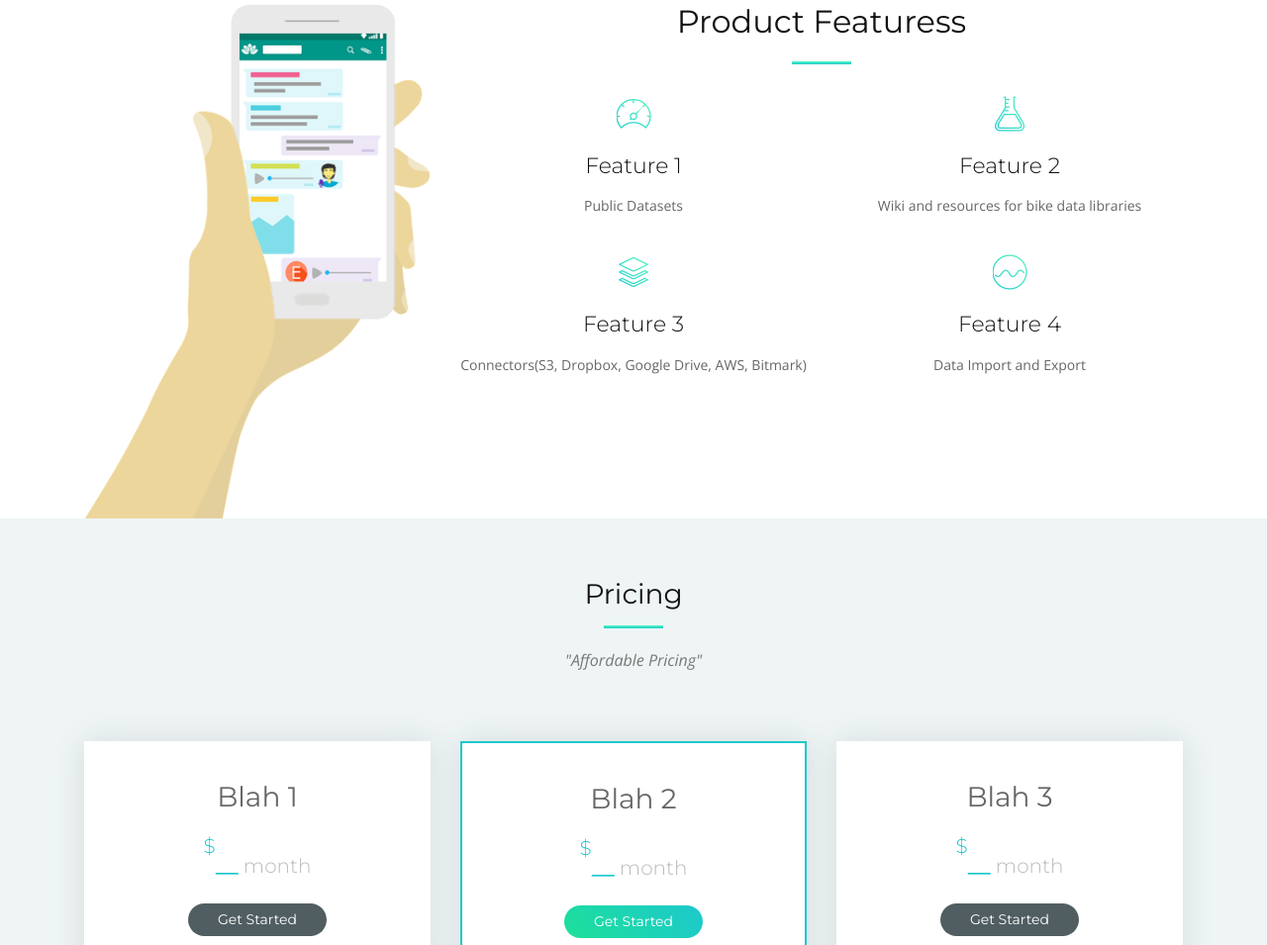
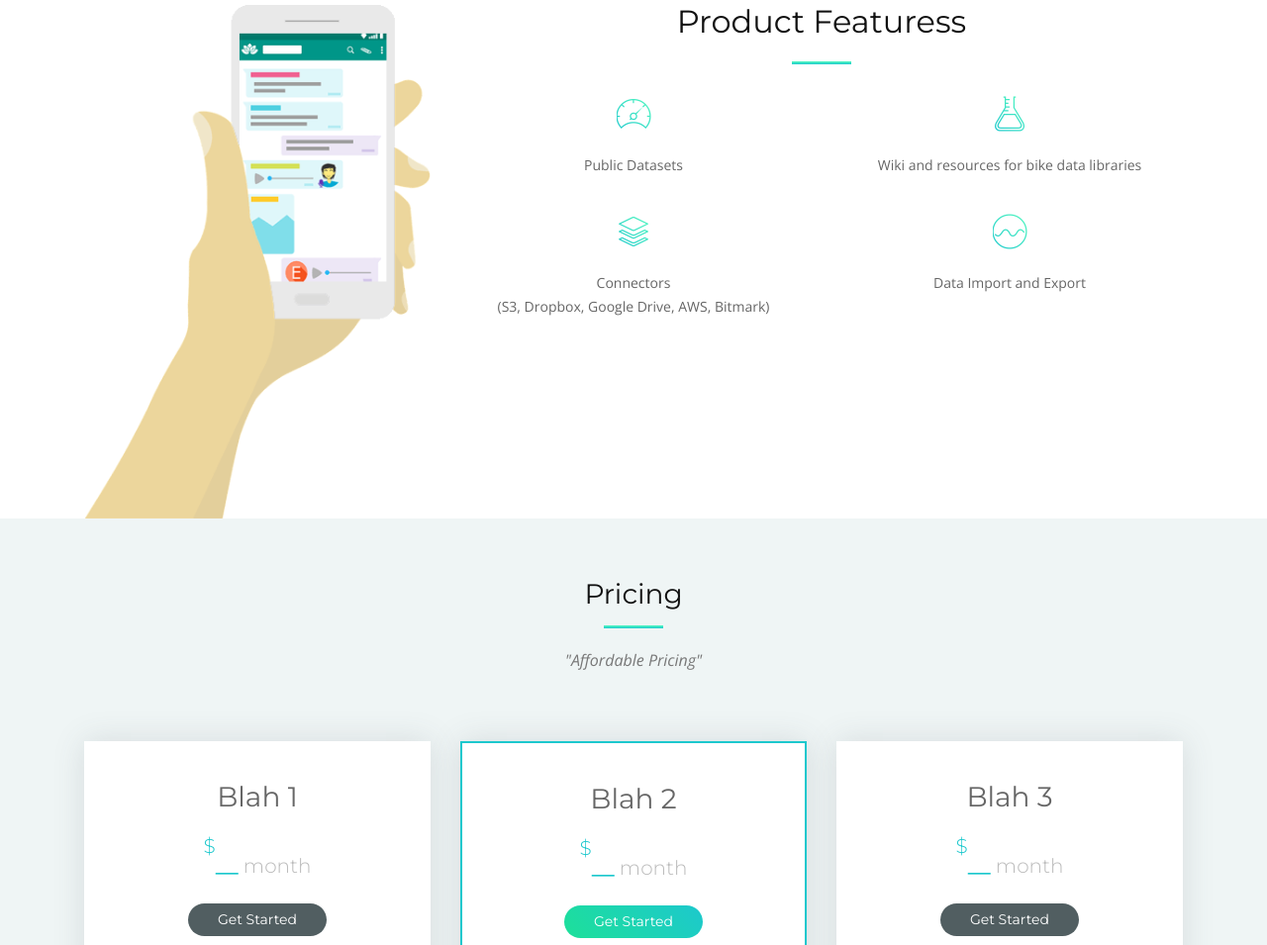
Before and after one commit to Hiccup99/Peerlocity, a plain HTML site: page index.html in a window 1280 px wide. Shown: the part 1662-2617 px from the top of the page at 99% size. Drawn offline with nearby package versions, Linux system fonts and the light colour scheme; files whose address does not match are found by name.

Commit message:
Add files via upload

```diff
--- a/index.html
+++ b/index.html
@@ -153,22 +153,18 @@
 
               <div class="col-lg-6 col-md-6 box wow fadeInRight">
                 <div class="icon"><i class="ion-ios-speedometer-outline"></i></div>
-                <h4 class="title"><a href="">Feature 1</a></h4>
                 <p class="description">Public Datasets</p>
               </div>
               <div class="col-lg-6 col-md-6 box wow fadeInRight" data-wow-delay="0.1s">
                 <div class="icon"><i class="ion-ios-flask-outline"></i></div>
-                <h4 class="title"><a href="">Feature 2</a></h4>
                 <p class="description">Wiki and resources for bike data libraries</p>
               </div>
               <div class="col-lg-6 col-md-6 box wow fadeInRight data-wow-delay="0.2s">
                 <div class="icon"><i class="ion-social-buffer-outline"></i></div>
-                <h4 class="title"><a href="">Feature 3</a></h4>
-                <p class="description">Connectors(S3, Dropbox, Google Drive, AWS, Bitmark)</p>
+                <p class="description">Connectors<br>(S3, Dropbox, Google Drive, AWS, Bitmark)</br></p>
               </div>
               <div class="col-lg-6 col-md-6 box wow fadeInRight" data-wow-delay="0.3s">
                 <div class="icon"><i class="ion-ios-analytics-outline"></i></div>
-                <h4 class="title"><a href="">Feature 4</a></h4>
                 <p class="description">Data Import and Export</p>
               </div>
             </div>
```
